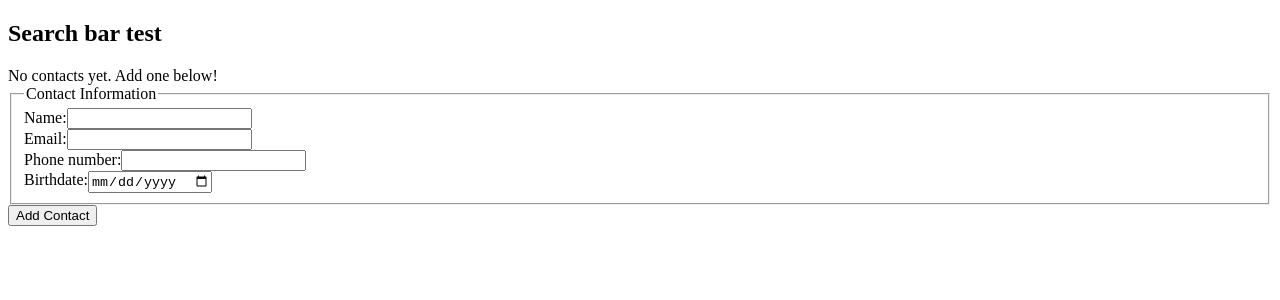
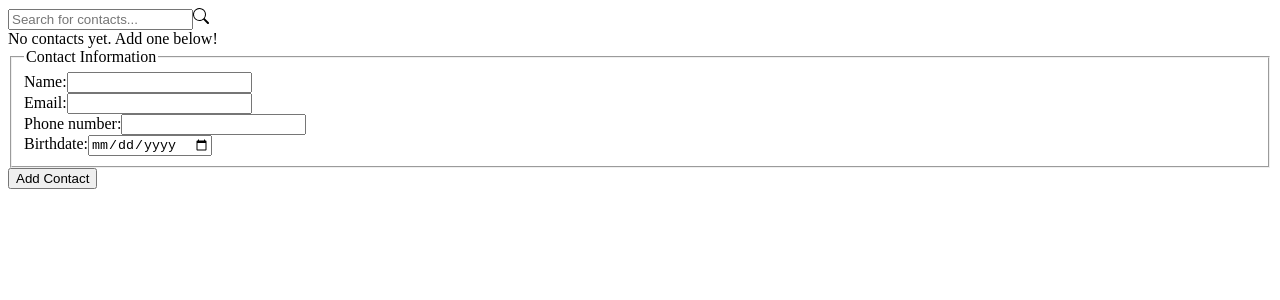
Before and after one commit to lana-bu/contactbook_webapp, a React (Vite) app: page / in a window 1280 px wide. Shown: the top 300 px of the page. Built offline with nearby package versions, Linux system fonts and the light colour scheme.

Commit message:
search bar setup

```diff
--- a/src/App.jsx
+++ b/src/App.jsx
@@ -9,7 +9,7 @@ const contactsData = [];
 function App() {
   const [contacts, setContacts] = useState(contactsData);
 
-  const addContactHandler = (contactData)=>{
+  const addContactHandler = (contactData)=>{ // update contact list when contact is added
     setContacts(prevContact=>{
       return [contactData, ...prevContact];
     })
--- a/src/components/SearchBar.jsx
+++ b/src/components/SearchBar.jsx
@@ -1,7 +1,14 @@
 // controlled input for filter text
 
+import { BsSearch } from 'react-icons/bs';
+
 function SearchBar() {
-    return <h2>Search bar test</h2>
+    return (
+        <div class='search'>
+            <input type="text" class="search-input" placeholder='Search for contacts...' />
+            <BsSearch />
+        </div>
+    )
 }
 
 export default SearchBar;
```
